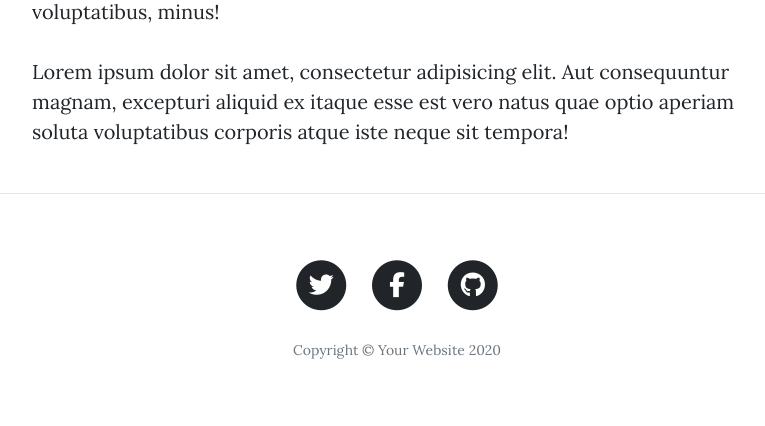
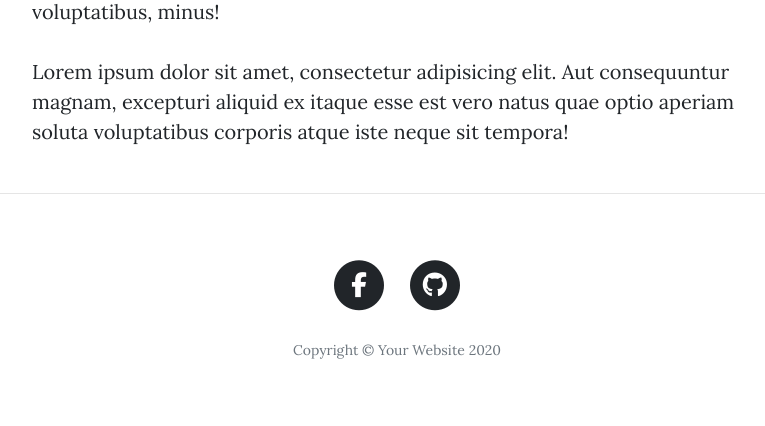
Before and after one commit to ALHERLO/alan-blog, a Flask app: page /about in a window 1280 px wide. Shown: the part 825-1251 px from the top of the page, without its empty margins (243-1008 px from the left). Run offline with Flask 2, Linux system fonts and the light colour scheme; some libraries are stand-ins or nearby versions.

Commit message:
changes to footer

```diff
--- a/templates/footer.html
+++ b/templates/footer.html
@@ -5,14 +5,7 @@
       <div class="row">
         <div class="col-lg-8 col-md-10 mx-auto">
           <ul class="list-inline text-center">
-            <li class="list-inline-item">
-              <a href="#">
-                <span class="fa-stack fa-lg">
-                  <i class="fas fa-circle fa-stack-2x"></i>
-                  <i class="fab fa-twitter fa-stack-1x fa-inverse"></i>
-                </span>
-              </a>
-            </li>
+
             <li class="list-inline-item">
               <a href="#">
                 <span class="fa-stack fa-lg">
@@ -21,6 +14,7 @@
                 </span>
               </a>
             </li>
+
             <li class="list-inline-item">
               <a href="#">
                 <span class="fa-stack fa-lg">
@@ -29,6 +23,7 @@
                 </span>
               </a>
             </li>
+
           </ul>
           <p class="copyright text-muted">Copyright &copy; Your Website 2020</p>
         </div>
```
